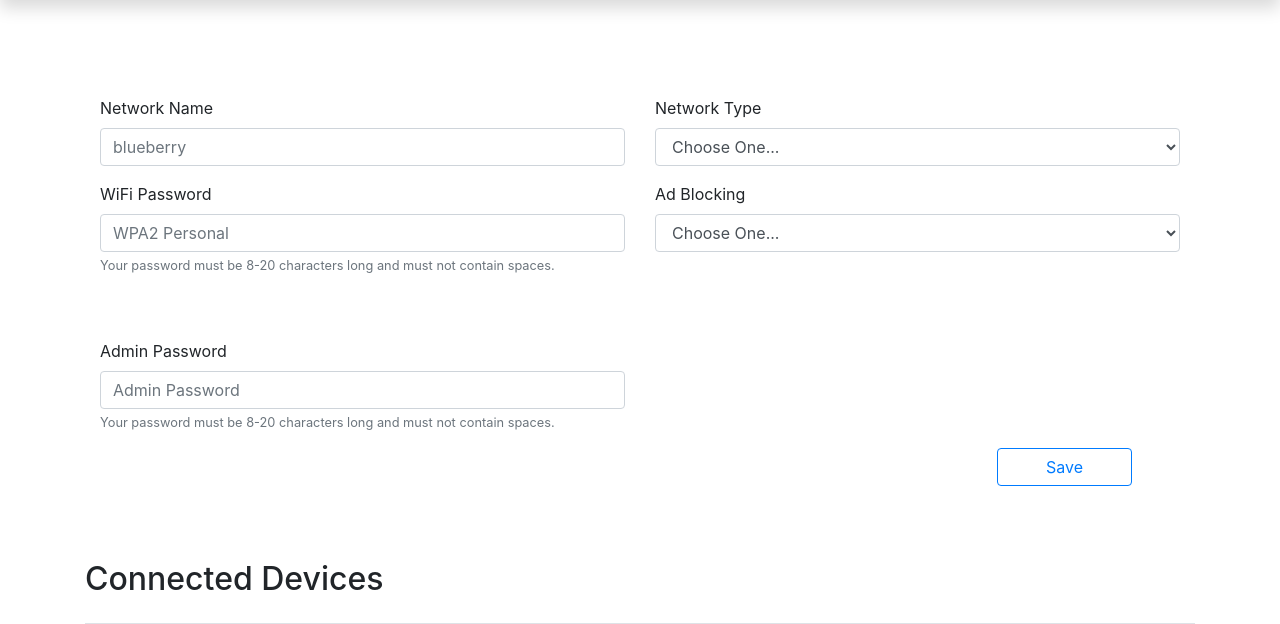
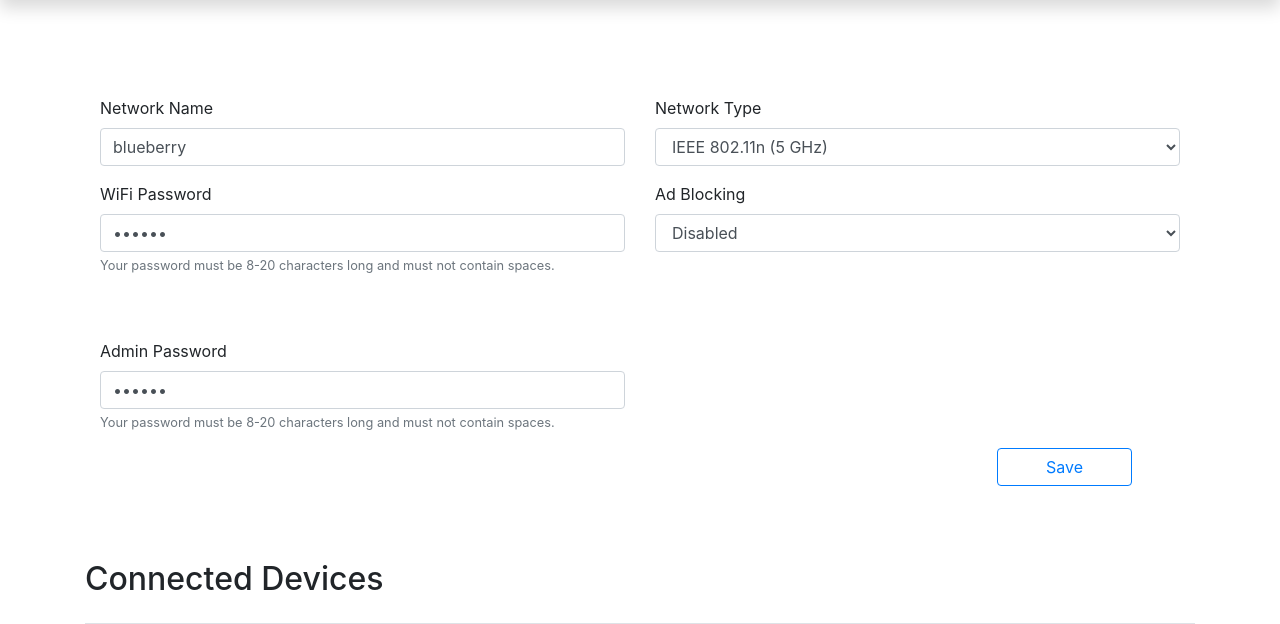
Before and after one commit to stevenplatt/BlueberryFi, a Flask app: page / in a window 1280 px wide. Shown: the part 72-696 px from the top of the page. Run offline with Flask 2, Linux system fonts and the light colour scheme; a user stored in the database is signed in; data comes from the database, SQL or seed files in the repository; both versions use the stored data as it was after the commit.

Commit message:
working form fills and db calls

```diff
--- a/blueberry/routes.py
+++ b/blueberry/routes.py
@@ -1,11 +1,11 @@
 from flask import render_template, url_for, flash, redirect, request, session, abort
-from blueberry import app, db
-from blueberry import User
+from blueberry import app, db, User
 import socket
 
 @app.route("/login", methods=['POST'])
 def login():
-    if request.form['adminpass'] == 'blueberry':
+    account = User.query.filter_by(adminuser='admin').first()
+    if request.form['adminpass'] == account.adminpass:
         session['logged_in'] = True
     else:
         flash('Invalid Password')
@@ -22,9 +22,25 @@ def home():
     if not session.get('logged_in'):
         return render_template('login.html')
 
-    elif request.method == 'POST':
-        return render_template('admin.html', adminuser='admin')
-
     else:
         config = User.query.filter_by(adminuser='admin').first()
-        return render_template('admin.html', netname=config.netname)
+        return render_template('admin.html', netname=config.netname, nettype=config.nettype, netpass=config.netpass, adblock=config.adblock, adminuser=config, adminpass=config.adminpass)
+
+@app.route('/update', methods=["POST"])
+def update():
+        netname = request.form.get("netname")
+        nettype = request.form.get("nettype")
+        netpass = request.form.get("netpass")
+        adblock = request.form.get("adblock")
+        adminpass = request.form.get("adminpass")
+
+        update = User.query.filter_by(adminuser='admin').first()
+        update.netname = netname
+        update.nettype = nettype
+        update.netpass = netpass
+        update.adblock = adblock
+        update.adminpass = adminpass
+
+        db.session.commit()
+
+        return redirect("/")
--- a/blueberry/templates/admin.html
+++ b/blueberry/templates/admin.html
@@ -25,20 +25,29 @@
         <div class="container py-5">
 
             <div class="container">
-              <form>
+              <form method="POST" action="./update">
 
                 <div class="row">
                   <div class="form-group col">
                     <label for="formGroupInput">Network Name</label>
-                    <input type="email" class="form-control" id="inputEmail4" placeholder="{{ netname }}">
+                    <input type="text" class="form-control" name="netname" value="{{ netname }}" required>
                   </div>
                   <div class="form-group col">
                     <label for="formGroupInput3">Network Type</label>
-                    <select id="inputState" class="form-control">
-                      <option selected>Choose One...</option>
+                    <select name="nettype" class="form-control">
+                      {% if nettype == "IEEE 802.11n (2.4 GHz)" %}
+                      <option selected>IEEE 802.11n (2.4 GHz)</option>
+                      <option>IEEE 802.11n (5 GHz)</option>
+                      <option>IEEE 802.11ac (5 GHz)</option>
+                      {% elif nettype == "IEEE 802.11n (5 GHz)" %}
+                      <option>IEEE 802.11n (2.4 GHz)</option>
+                      <option selected>IEEE 802.11n (5 GHz)</option>
+                      <option>IEEE 802.11ac (5 GHz)</option>
+                      {% else %}
                       <option>IEEE 802.11n (2.4 GHz)</option>
                       <option>IEEE 802.11n (5 GHz)</option>
-                      <option>IEEE 802.11ac (5 GHz)</option>
+                      <option selected>IEEE 802.11ac (5 GHz)</option>
+                      {% endif %}
                     </select>
                   </div>
                 </div>
@@ -46,17 +55,24 @@
                 <div class="row">
                   <div class="form-group col">
                     <label for="formGroupInput2">WiFi Password</label>
-                    <input type="password" id="inputPassword" class="form-control" aria-describedby="passwordHelpBlock" placeholder="WPA2 Personal">
+                    <input type="password" name="netpass" class="form-control" aria-describedby="passwordHelpBlock" value="{{ netpass }}">
+                    <div class="input-group-addon">
+                      <a href=""><i class="fa fa-eye-slash" aria-hidden="true"></i></a>
+                    </div>
                     <small id="passwordHelpBlock" class="form-text text-muted">
                       Your password must be 8-20 characters long and must not contain spaces.
                     </small>
                   </div>
                   <div class="form-group col">
                     <label for="formGroupInput3">Ad Blocking</label>
-                    <select id="inputState" class="form-control">
-                      <option selected>Choose One...</option>
-                      <option>Disabled</option>
-                      <option>Enabled</option>
+                    <select name="adblock" class="form-control">
+                      {% if adblock == "Enabled" %}
+                        <option>Disabled</option>
+                        <option selected>Enabled</option>
+                        {% else %}
+                        <option selected>Disabled</option>
+                        <option>Enabled</option>
+                      {% endif %}
                     </select>
                   </div>
                 </div>
@@ -64,8 +80,8 @@
                 <div class="row mt-5">
                   <div class="form-group col-6">
                     <label for="formGroupInput4">Admin Password</label>
-                    <input type="password" id="inputPassword2" class="form-control" aria-describedby="passwordHelpBlock2" placeholder="Admin Password">
-                    <small id="passwordHelpBlock2" class="form-text text-muted">
+                    <input type="password" name="adminpass" class="form-control" aria-describedby="passwordHelpBlock2" value="{{ adminpass }}">
+                    <small class="form-text text-muted">
                       Your password must be 8-20 characters long and must not contain spaces.
                     </small>
                   </div>
```
Also changed, not shown: blueberry/blueberry.db.
